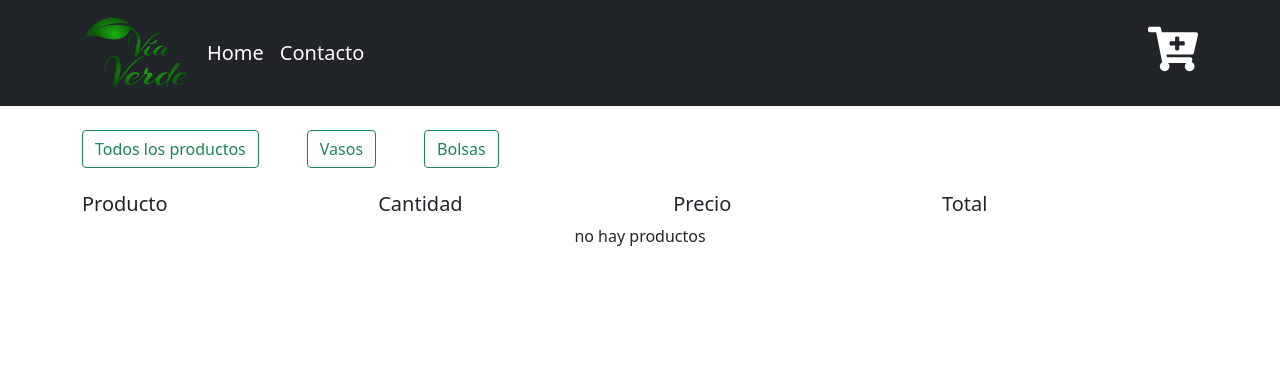
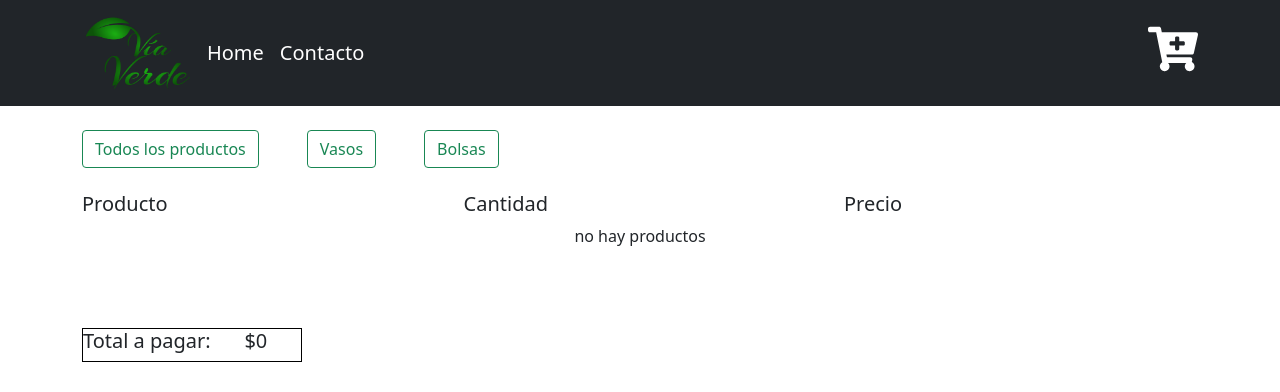
Before and after one commit to TeresitaCaneteL/ViaVerde_Canete, a React (Create React App) app: page /cart in a window 1280 px wide. Shown: the top 392 px of the page. Built offline with nearby package versions, Linux system fonts and the light colour scheme.

Commit message:
corrigirndo carrito

```diff
--- /dev/null
+++ b/src/components/cart/Cart.css
@@ -0,0 +1,8 @@
+.cart{
+  margin-top: 5rem;
+  width: 220px;
+  height: auto;
+  border: 1px solid black;
+  display: flex;
+
+}
--- a/src/components/cart/Cart.js
+++ b/src/components/cart/Cart.js
@@ -1,39 +1,45 @@
 import React, {useContext } from 'react';
 import { CartContext } from '../context/Context.js';
 import {Card, Container,Button,Stack} from 'react-bootstrap';
+import 'bootstrap/dist/css/bootstrap.min.css';
+import './Cart.css';
 
 const Cart = () => {
   const { cart } = useContext(CartContext);
   //console.log(cart)
-
+  let amount=0;
+  cart.map( i =>  amount = (amount+ ( parseInt(i.newItem.price) * parseInt(i.quantity)) ))
   return (
     <Container>
         <Stack direction="horizontal" className=" mt-4">
        <h5 className="me-auto">Producto</h5>
        <h5 className="me-auto">Cantidad</h5>
        <h5 className="me-auto">Precio</h5>
-       <h5 className="me-auto">Total</h5>
-       <h5 className=""></h5>
+
 
 
        </Stack>
 
          {cart.length !== 0 ? cart.map((item) =>{
-            //const amount = cart.reduce((item, cart) => item.newItem.price + cart.newItem.price, 0)
+
           return (
+            <>
             <Stack direction="horizontal" gap="4" className="mb-6 mt-4" >
              <img src={item.newItem.image} style={{ height: '10rem', width: '10rem' }} className="me-auto" />
              <h5 className="me-auto">{item.quantity}</h5>
              <h5 className="me-auto">${item.newItem.price}</h5>
-             <h5 className="me-auto">$total</h5>
-             <Button variant="success">Eliminar</Button>
 
+             <Button size="sm" variant="outline-danger">Eliminar</Button>
              </Stack>
+
+             </>
           )
          }
        ):'no hay productos'}
-
-
+       <div className="cart">
+       <h5 className="me-auto">Total a pagar: </h5>
+       <h5 className="me-auto">${amount}</h5>
+      </div>
 </Container>
   );
 };
```
